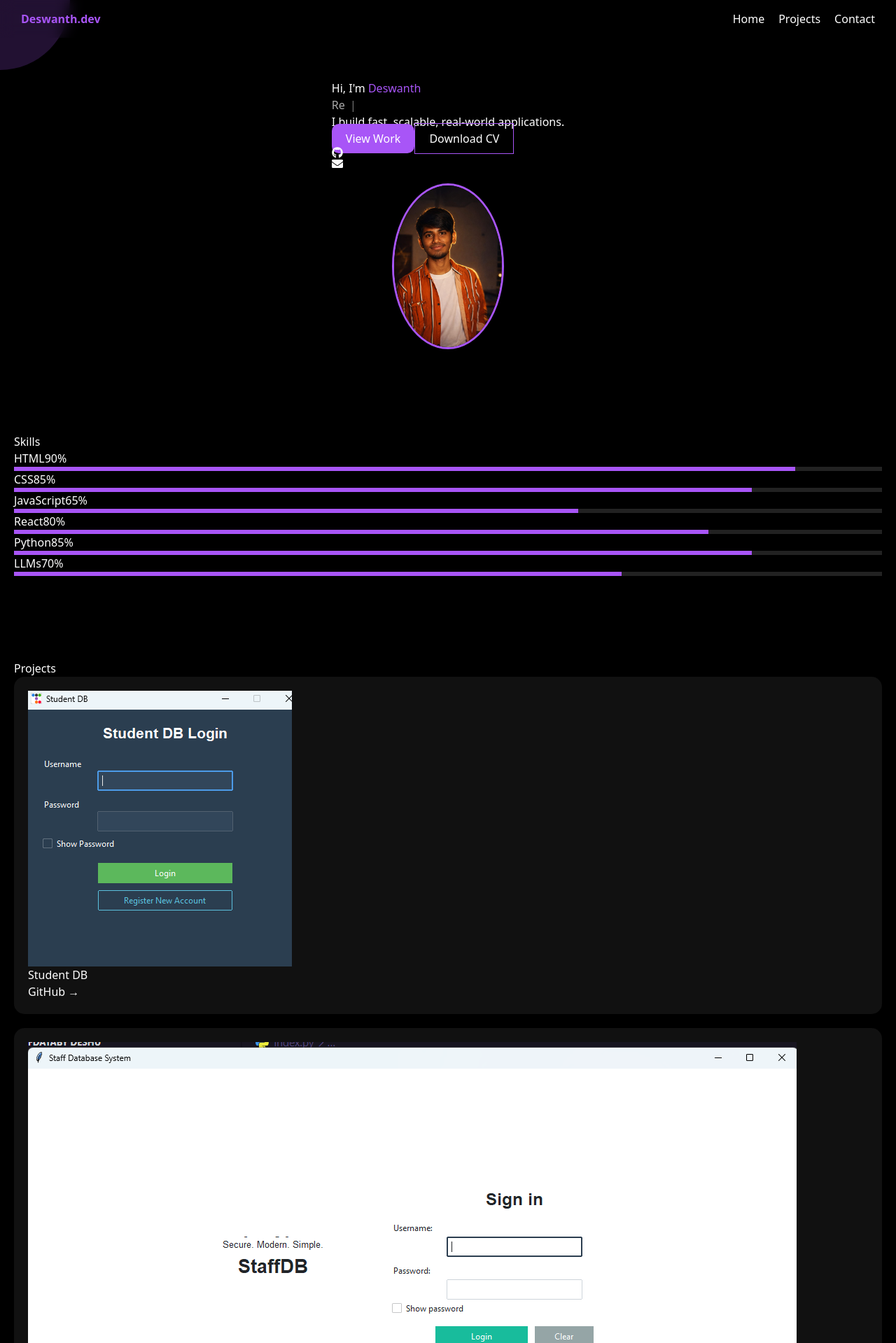
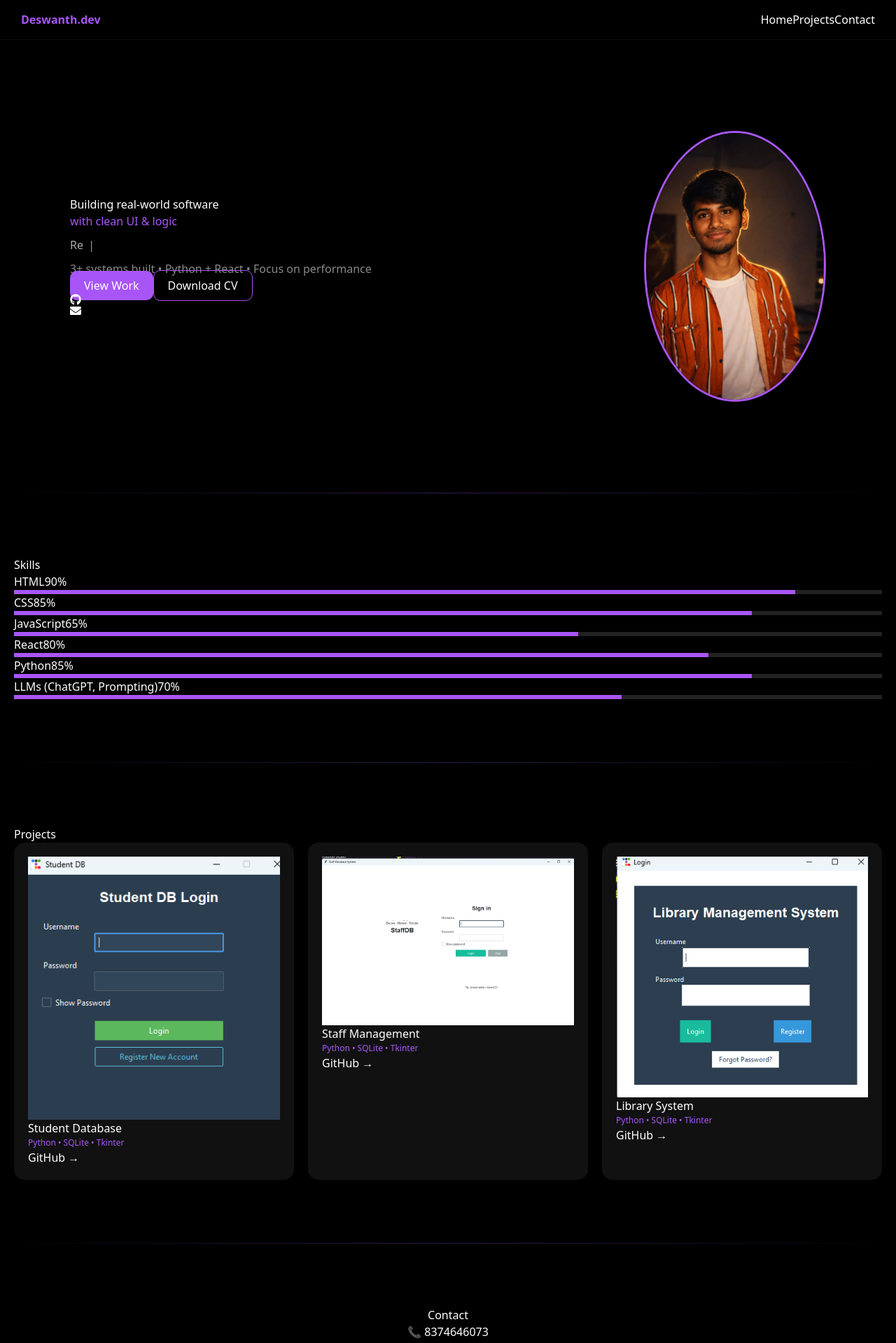
Before and after one commit to deswanth12/portfolio, a React app: page / in a window 1280 px wide. Shown: the top 1919 px of the page at 70% size. Built offline with nearby package versions, Linux system fonts and the light colour scheme; the HTML template or start-up script is replaced by a standard one.

Commit message:
final stable portfolio

```diff
--- a/src/App.jsx
+++ b/src/App.jsx
@@ -8,7 +8,6 @@ const profile = "/profile.jpeg";
 export default function App() {
   const [loading, setLoading] = useState(true);
   const [scroll, setScroll] = useState(0);
-  const [mouse, setMouse] = useState({ x: 0, y: 0 });
 
   const [text] = useTypewriter({
     words: ["Full Stack Developer", "React Developer", "Python Developer"],
@@ -16,16 +15,21 @@ export default function App() {
   });
 
   useEffect(() => {
-    setTimeout(() => setLoading(false), 1200);
+    const timer = setTimeout(() => setLoading(false), 1000);
 
-    window.addEventListener("scroll", () => {
-      const sc = window.scrollY / (document.body.scrollHeight - window.innerHeight);
+    const onScroll = () => {
+      const sc =
+        window.scrollY /
+        (document.documentElement.scrollHeight - window.innerHeight);
       setScroll(sc);
-    });
+    };
 
-    window.addEventListener("mousemove", (e) => {
-      setMouse({ x: e.clientX, y: e.clientY });
-    });
+    window.addEventListener("scroll", onScroll);
+
+    return () => {
+      clearTimeout(timer);
+      window.removeEventListener("scroll", onScroll);
+    };
   }, []);
 
   if (loading) {
@@ -37,18 +41,15 @@ export default function App() {
   }
 
   return (
-    <div className="bg-black text-white font-sans overflow-x-hidden">
+    <div className="bg-black text-white font-sans">
 
-      {/* Cursor Glow */}
+      {/* Scroll Progress */}
       <div
-        className="cursor-glow"
-        style={{ left: mouse.x, top: mouse.y }}
+        className="fixed top-0 left-0 h-1 bg-purple-500 z-50"
+        style={{ width: `${scroll * 100}%` }}
       />
 
-      {/* Scroll Bar */}
-      <div style={{ width: `${scroll * 100}%` }} className="scroll-bar" />
-
-      {/* NAV */}
+      {/* NAVBAR */}
       <nav className="nav">
         <h1 className="logo">Deswanth.dev</h1>
         <div className="nav-links">
@@ -60,22 +61,30 @@ export default function App() {
 
       {/* HERO */}
       <section id="home" className="hero">
-        <motion.div initial={{ opacity: 0, x: -40 }} animate={{ opacity: 1, x: 0 }}>
+
+        <motion.div
+          initial={{ opacity: 0, x: -40 }}
+          animate={{ opacity: 1, x: 0 }}
+        >
           <h1 className="title">
-            Hi, I'm <span>Deswanth</span>
+            Building real-world software
+            <br />
+            <span>with clean UI & logic</span>
           </h1>
 
           <p className="typing">
             {text} <Cursor />
           </p>
 
-          <p className="desc">
-            I build fast, scalable, real-world applications.
+          <p className="sub">
+            3+ systems built • Python + React • Focus on performance
           </p>
 
           <div className="buttons">
             <a href="#projects" className="btn">View Work</a>
-            <a href="/Deswanth_CV.pdf" className="btn-outline">Download CV</a>
+            <a href="/Deswanth_CV.pdf" download className="btn-outline">
+              Download CV
+            </a>
           </div>
 
           <div className="icons">
@@ -92,6 +101,9 @@ export default function App() {
         />
       </section>
 
+      {/* DIVIDER */}
+      <div className="divider"></div>
+
       {/* SKILLS */}
       <section className="section">
         <h2>Skills</h2>
@@ -102,7 +114,7 @@ export default function App() {
           ["JavaScript", 65],
           ["React", 80],
           ["Python", 85],
-          ["LLMs", 70],
+          ["LLMs (ChatGPT, Prompting)", 70],
         ].map(([name, val], i) => (
           <div key={i} className="skill">
             <div className="skill-top">
@@ -120,23 +132,27 @@ export default function App() {
         ))}
       </section>
 
+      {/* DIVIDER */}
+      <div className="divider"></div>
+
       {/* PROJECTS */}
       <section id="projects" className="section">
         <h2>Projects</h2>
 
         <div className="grid">
           {[
-            ["Student DB", "/assets/student.png", "studentdatabase"],
-            ["Staff System", "/assets/staff.png", "staffdatamanagement"],
+            ["Student Database", "/assets/student.png", "studentdatabase"],
+            ["Staff Management", "/assets/staff.png", "staffdatamanagement"],
             ["Library System", "/assets/library.png", "Library-data-management-system"],
           ].map(([title, img, repo], i) => (
-            <motion.div
-              key={i}
-              className="card"
-              whileHover={{ rotateX: 5, rotateY: 5 }}
-            >
+            <motion.div key={i} className="card" whileHover={{ scale: 1.04 }}>
               <img src={img} />
               <h3>{title}</h3>
+
+              <p className="tech">
+                Python • SQLite • Tkinter
+              </p>
+
               <a href={`https://github.com/deswanth12/${repo}`}>
                 GitHub →
               </a>
@@ -144,6 +160,9 @@ export default function App() {
           ))}
         </div>
       </section>
+
+      {/* DIVIDER */}
+      <div className="divider"></div>
 
       {/* CONTACT */}
       <section id="contact" className="section center">
--- a/src/index.css
+++ b/src/index.css
@@ -1,10 +1,6 @@
 @tailwind base;
 @tailwind components;
 @tailwind utilities;
-
-body {
-  background: radial-gradient(circle at top, #111, #000);
-}
 
 /* NAV */
 .nav {
@@ -12,34 +8,47 @@ body {
   top: 0;
   display: flex;
   justify-content: space-between;
-  padding: 15px 30px;
-  backdrop-filter: blur(10px);
+  padding: 16px 30px;
+  backdrop-filter: blur(12px);
+  border-bottom: 1px solid rgba(255,255,255,0.05);
 }
 
-.logo { color: #a855f7; font-weight: bold; }
-
-.nav-links a { margin-left: 20px; }
+.logo {
+  color: #a855f7;
+  font-weight: bold;
+}
 
 /* HERO */
 .hero {
   display: flex;
   flex-direction: column;
   align-items: center;
-  padding: 60px 20px;
+  padding: 80px 20px;
+  text-align: center;
 }
 
-.title span { color: #a855f7; }
+.title span {
+  color: #a855f7;
+}
 
-.typing { color: #aaa; }
+.typing {
+  margin-top: 10px;
+  color: #aaa;
+}
+
+.sub {
+  margin-top: 10px;
+  color: #888;
+}
 
 .profile {
   width: 160px;
+  margin-top: 30px;
   border-radius: 50%;
   border: 3px solid #a855f7;
-  margin-top: 20px;
 }
 
-/* BUTTON */
+/* BUTTONS */
 .btn {
   background: #a855f7;
   padding: 10px 20px;
@@ -49,6 +58,7 @@ body {
 .btn-outline {
   border: 1px solid #a855f7;
   padding: 10px 20px;
+  border-radius: 10px;
 }
 
 /* SECTION */
@@ -56,7 +66,9 @@ body {
   padding: 60px 20px;
 }
 
-.center { text-align: center; }
+.center {
+  text-align: center;
+}
 
 /* SKILLS */
 .skill-bar {
@@ -84,16 +96,21 @@ body {
 }
 
 .card:hover {
-  box-shadow: 0 0 20px #a855f7;
+  transform: translateY(-8px) scale(1.03);
+  box-shadow: 0 0 40px rgba(168,85,247,0.9);
 }
 
-/* SCROLL BAR */
-.scroll-bar {
-  height: 3px;
-  background: #a855f7;
-  position: fixed;
-  top: 0;
-  left: 0;
+.tech {
+  color: #a855f7;
+  font-size: 12px;
+}
+
+/* DIVIDER */
+.divider {
+  height: 1px;
+  background: linear-gradient(to right, transparent, #a855f7, transparent);
+  opacity: 0.3;
+  margin: 30px 0;
 }
 
 /* LOADER */
@@ -106,18 +123,33 @@ body {
   animation: spin 1s linear infinite;
 }
 
-/* CURSOR GLOW */
-.cursor-glow {
-  position: fixed;
-  width: 200px;
-  height: 200px;
-  background: rgba(168,85,247,0.2);
-  border-radius: 50%;
-  pointer-events: none;
-  transform: translate(-50%, -50%);
+@keyframes spin {
+  to {
+    transform: rotate(360deg);
+  }
 }
 
-/* ANIM */
-@keyframes spin {
-  to { transform: rotate(360deg); }
+/* FOOTER */
+.footer {
+  text-align: center;
+  padding: 20px;
+  color: gray;
 }
+
+/* MOBILE */
+@media (min-width: 768px) {
+  .hero {
+    flex-direction: row;
+    justify-content: space-between;
+    text-align: left;
+    padding: 100px;
+  }
+
+  .profile {
+    width: 260px;
+  }
+
+  .grid {
+    grid-template-columns: repeat(3, 1fr);
+  }
+}
```
